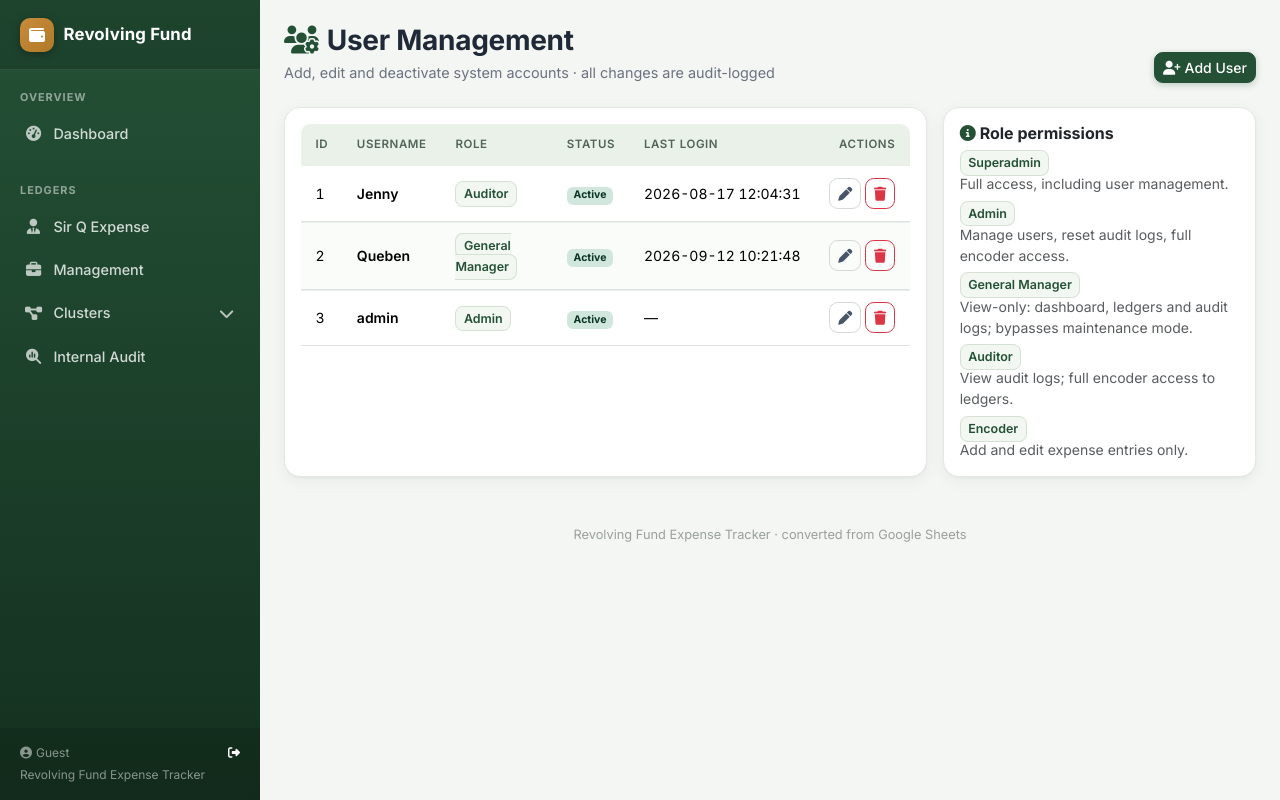
After one commit to fitzmundo325-sudo/revaudit, a Flask app: template templates/users.html in a window 1280 px wide. The commit adds this page. Run offline with Flask 3, Linux system fonts and the light colour scheme; data comes from the database, SQL or seed files in the repository; both versions use the stored data as it was after the commit; the template is opened without the code that fills it: values that come from a table or form of the project are taken from there, most other values are stand-ins (such as "Sample title", 1, 10 or a date in 2020); some libraries are stand-ins or nearby versions.

Commit message:
Update added New Roles

```diff
--- a/revfund/models.py
+++ b/revfund/models.py
@@ -12,6 +12,19 @@ class User(db.Model, UserMixin):
     created_at = db.Column(db.DateTime, default=func.now())
     last_activity_at = db.Column(db.DateTime(timezone=True), nullable=True, index=True)
     last_login_at = db.Column(db.DateTime(timezone=True), nullable=True)
+
+    @property
+    def is_active(self):
+        # Deactivated accounts are kept in the database (audit history) but
+        # can never authenticate. Flask-Login consults this on every request.
+        return not self.username.startswith('deactivated:')
+
+    @is_active.setter
+    def is_active(self, value):
+        if not value and not self.username.startswith('deactivated:'):
+            self.username = 'deactivated:' + self.username
+        elif value and self.username.startswith('deactivated:'):
+            self.username = self.username.split('deactivated:', 1)[1]
 
 
 class Expense(db.Model):
--- a/templates/audit_logs.html
+++ b/templates/audit_logs.html
@@ -7,11 +7,13 @@
     <h3 class="page-title mb-1"><i class="fa-solid fa-shield-halved me-2"></i>Audit Logs</h3>
     <div class="page-sub">Tamper-evident event trail (hash-chained) · most recent 500 events</div>
   </div>
+  {% if can_reset_logs %}
   <form method="post" action="{{ url_for('views.reset_audit_logs_route') }}" style="display: inline;" onsubmit="return confirm('Are you sure you want to reset all audit logs? This action cannot be undone.');">
     <button type="submit" class="btn btn-sm btn-danger">
       <i class="fa-solid fa-trash-can me-1"></i>Reset Logs
     </button>
   </form>
+  {% endif %}
 </div>
 
 {% if tampered_ids %}
--- a/templates/base.html
+++ b/templates/base.html
@@ -193,7 +193,9 @@
       </a>
     </li>
   </ul>
-  {% if current_user.is_authenticated and current_user.role in ['Superadmin', 'General Manager', 'Admin', 'Auditor'] %}
+  {% set can_view_admin = current_user.is_authenticated and current_user.role in ['Superadmin', 'General Manager', 'Admin', 'Auditor'] %}
+  {% set can_manage_users = current_user.is_authenticated and current_user.role in ['Superadmin', 'Admin'] %}
+  {% if can_view_admin %}
   <div class="nav-section">Administration</div>
   <ul class="nav flex-column mb-2">
     <li class="nav-item">
@@ -201,6 +203,13 @@
         <i class="fa-solid fa-shield-halved"></i>Audit Logs
       </a>
     </li>
+    {% if can_manage_users %}
+    <li class="nav-item">
+      <a class="nav-link {{ 'active' if request.endpoint and request.endpoint.startswith('user_admin.') }}" href="{{ url_for('user_admin.users') }}">
+        <i class="fa-solid fa-users-gear"></i>User Management
+      </a>
+    </li>
+    {% endif %}
   </ul>
   {% endif %}
   <div class="sidebar-footer">
--- /dev/null
+++ b/templates/users.html
@@ -0,0 +1,187 @@
+{% extends 'base.html' %}
+{% block title %}User Management · Revolving Fund{% endblock %}
+{% block content %}
+
+<div class="d-flex flex-wrap justify-content-between align-items-end mb-4">
+  <div>
+    <h3 class="page-title mb-1"><i class="fa-solid fa-users-gear me-2"></i>User Management</h3>
+    <div class="page-sub">Add, edit and deactivate system accounts · all changes are audit-logged</div>
+  </div>
+  <button type="button" class="btn btn-brand btn-sm" data-bs-toggle="modal" data-bs-target="#addUserModal">
+    <i class="fa-solid fa-user-plus me-1"></i>Add User
+  </button>
+</div>
+
+<div class="row g-3 mb-4">
+  <div class="col-lg-8">
+    <div class="card p-3 h-100">
+      <div class="table-responsive">
+        <table class="table table-sm table-hover align-middle">
+          <thead>
+            <tr>
+              <th>ID</th>
+              <th>Username</th>
+              <th>Role</th>
+              <th>Status</th>
+              <th>Last Login</th>
+              <th class="text-end">Actions</th>
+            </tr>
+          </thead>
+          <tbody>
+            {% for u in users %}
+            <tr class="{{ 'text-muted' if not u.is_active }}">
+              <td>{{ u.id }}</td>
+              <td class="fw-semibold">
+                {{ u.username }}
+                {% if current_user.id == u.id %}<span class="badge bg-light text-dark border ms-1">you</span>{% endif %}
+              </td>
+              <td><span class="account-badge">{{ u.role }}</span></td>
+              <td>
+                {% if u.is_active %}
+                  <span class="badge bg-success-subtle text-success-emphasis">Active</span>
+                {% else %}
+                  <span class="badge bg-secondary-subtle text-secondary-emphasis">Deactivated</span>
+                {% endif %}
+              </td>
+              <td class="text-nowrap">{{ u.last_login_at | local_dt if u.last_login_at else '—' }}</td>
+              <td class="text-end text-nowrap">
+                <button type="button" class="btn btn-outline-secondary btn-sm"
+                        data-bs-toggle="modal" data-bs-target="#editUserModal"
+                        data-user-id="{{ u.id }}"
+                        data-user-username="{{ u.username }}"
+                        data-user-role="{{ u.role }}"
+                        data-user-active="{{ '1' if u.is_active else '0' }}"
+                        title="Edit user">
+                  <i class="fa-solid fa-pen"></i>
+                </button>
+                {% if current_user.id != u.id %}
+                <form method="post" action="{{ url_for('user_admin.delete_user', user_id=u.id) }}" class="d-inline"
+                      onsubmit="return confirm('Delete user &quot;{{ u.username }}&quot;? Users with audit history must be deactivated instead.');">
+                  <button type="submit" class="btn btn-outline-danger btn-sm" title="Delete user">
+                    <i class="fa-solid fa-trash"></i>
+                  </button>
+                </form>
+                {% endif %}
+              </td>
+            </tr>
+            {% else %}
+            <tr><td colspan="6" class="text-center text-muted py-4">No users found.</td></tr>
+            {% endfor %}
+          </tbody>
+        </table>
+      </div>
+    </div>
+  </div>
+  <div class="col-lg-4">
+    <div class="card p-3 h-100">
+      <h6 class="fw-bold mb-2"><i class="fa-solid fa-circle-info me-1 text-brand"></i>Role permissions</h6>
+      <ul class="list-unstyled small mb-0">
+        <li class="mb-2"><span class="account-badge">Superadmin</span><br><span class="text-muted">Full access, including user management.</span></li>
+        <li class="mb-2"><span class="account-badge">Admin</span><br><span class="text-muted">Manage users, reset audit logs, full encoder access.</span></li>
+        <li class="mb-2"><span class="account-badge">General Manager</span><br><span class="text-muted">View-only: dashboard, ledgers and audit logs; bypasses maintenance mode.</span></li>
+        <li class="mb-2"><span class="account-badge">Auditor</span><br><span class="text-muted">View audit logs; full encoder access to ledgers.</span></li>
+        <li class="mb-0"><span class="account-badge">Encoder</span><br><span class="text-muted">Add and edit expense entries only.</span></li>
+      </ul>
+    </div>
+  </div>
+</div>
+
+<!-- Add User Modal -->
+<div class="modal fade" id="addUserModal" tabindex="-1" aria-hidden="true">
+  <div class="modal-dialog">
+    <form class="modal-content" method="post" action="{{ url_for('user_admin.add_user') }}">
+      <div class="modal-header">
+        <h5 class="modal-title"><i class="fa-solid fa-user-plus me-2 text-brand"></i>Add User</h5>
+        <button type="button" class="btn-close" data-bs-dismiss="modal" aria-label="Close"></button>
+      </div>
+      <div class="modal-body">
+        <div class="mb-3">
+          <label class="form-label">Username</label>
+          <input type="text" class="form-control" name="username" required maxlength="64" autocomplete="off">
+        </div>
+        <div class="mb-3">
+          <label class="form-label">Password</label>
+          <input type="text" class="form-control" name="password" required minlength="4" autocomplete="new-password">
+          <div class="form-text">Minimum 4 characters. Share it securely with the user.</div>
+        </div>
+        <div class="mb-3">
+          <label class="form-label">Role</label>
+          <select class="form-select" name="role">
+            {% for r in roles %}
+            <option value="{{ r }}" {{ 'selected' if r == 'Encoder' }}>{{ r }}</option>
+            {% endfor %}
+          </select>
+        </div>
+        <div class="form-check form-switch">
+          <input class="form-check-input" type="checkbox" name="is_active" id="addActive" checked>
+          <label class="form-check-label" for="addActive">Account active (can log in)</label>
+        </div>
+      </div>
+      <div class="modal-footer">
+        <button type="button" class="btn btn-outline-secondary" data-bs-dismiss="modal">Cancel</button>
+        <button type="submit" class="btn btn-brand"><i class="fa-solid fa-check me-1"></i>Create User</button>
+      </div>
+    </form>
+  </div>
+</div>
+
+<!-- Edit User Modal -->
+<div class="modal fade" id="editUserModal" tabindex="-1" aria-hidden="true">
+  <div class="modal-dialog">
+    <form class="modal-content" id="editUserForm" method="post" action="">
+      <div class="modal-header">
+        <h5 class="modal-title"><i class="fa-solid fa-user-pen me-2 text-brand"></i>Edit User</h5>
+        <button type="button" class="btn-close" data-bs-dismiss="modal" aria-label="Close"></button>
+      </div>
+      <div class="modal-body">
+        <input type="hidden" name="user_id" id="editUserId">
+        <div class="mb-3">
+          <label class="form-label">Username</label>
+          <input type="text" class="form-control" name="username" id="editUsername" required maxlength="64" autocomplete="off">
+        </div>
+        <div class="mb-3">
+          <label class="form-label">New Password <span class="text-muted">(leave blank to keep current)</span></label>
+          <input type="text" class="form-control" name="password" id="editPassword" minlength="4" autocomplete="new-password" placeholder="••••••••">
+        </div>
+        <div class="mb-3">
+          <label class="form-label">Role</label>
+          <select class="form-select" name="role" id="editRole">
+            {% for r in roles %}
+            <option value="{{ r }}">{{ r }}</option>
+            {% endfor %}
+          </select>
+        </div>
+        <div class="form-check form-switch">
+          <input class="form-check-input" type="checkbox" name="is_active" id="editActive">
+          <label class="form-check-label" for="editActive">Account active (can log in)</label>
+          <div class="form-text">Deactivated users keep their audit history but cannot sign in.</div>
+        </div>
+      </div>
+      <div class="modal-footer">
+        <button type="button" class="btn btn-outline-secondary" data-bs-dismiss="modal">Cancel</button>
+        <button type="submit" class="btn btn-brand"><i class="fa-solid fa-check me-1"></i>Save Changes</button>
+      </div>
+    </form>
+  </div>
+</div>
+
+{% endblock %}
+
+{% block scripts %}
+<script>
+  document.addEventListener('DOMContentLoaded', function () {
+    var editModal = document.getElementById('editUserModal');
+    editModal.addEventListener('show.bs.modal', function (event) {
+      var btn = event.relatedTarget;
+      if (!btn) return;
+      var id = btn.getAttribute('data-user-id');
+      document.getElementById('editUserId').value = id;
+      document.getElementById('editUsername').value = btn.getAttribute('data-user-username');
+      document.getElementById('editRole').value = btn.getAttribute('data-user-role');
+      document.getElementById('editActive').checked = btn.getAttribute('data-user-active') === '1';
+      document.getElementById('editPassword').value = '';
+      document.getElementById('editUserForm').action = '/admin/users/' + id + '/edit';
+    });
+  });
+</script>
+{% endblock %}
```
Also changed, not shown: revfund/__init__.py (+22 -1 lines), revfund/auth.py (+33 -16 lines), revfund/user_admin.py (added, +211 -0 lines), revfund/views.py (+45 -7 lines), templates/ledger.html (+11 -0 lines), README.md, instance/revfund.db.
